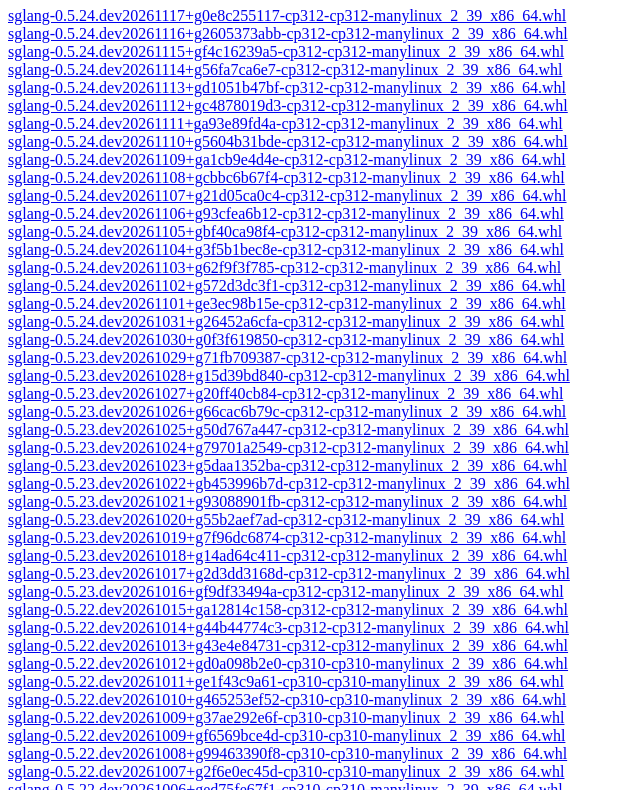
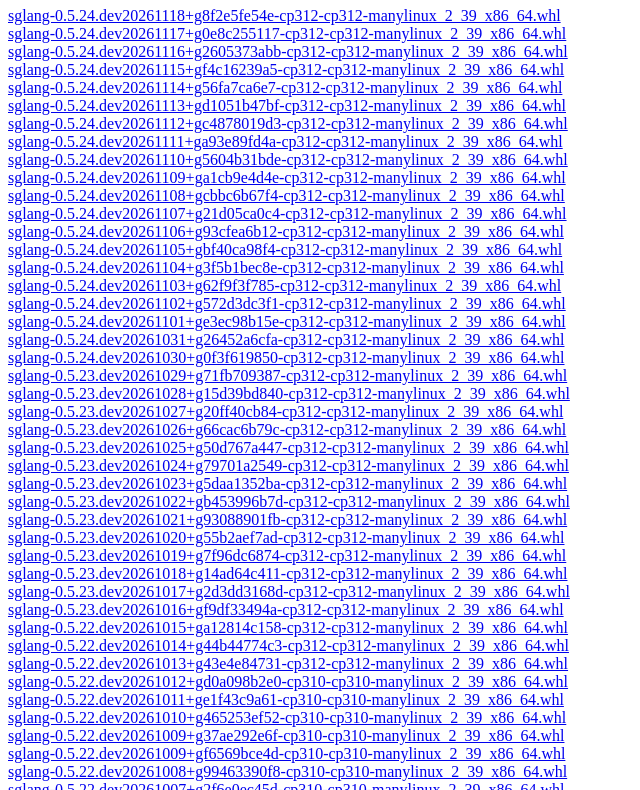
Before and after one commit to sgl-project/whl, a plain HTML site: page cu130/sglang/index.html in a window 1280 px wide. Shown: the part 73-863 px from the top of the page, without its empty margins (0-640 px from the left). Drawn offline with Linux system fonts and the light colour scheme.

Commit message:
Update cu130 nightly wheel index for commit 8f2e5fe54e

```diff
--- a/cu130/sglang/index.html
+++ b/cu130/sglang/index.html
@@ -1,5 +1,6 @@
 <!DOCTYPE html>
 <h1>SGLang Nightly Wheels (cu130)</h1>
+<a href="https://github.com/sgl-project/whl/releases/download/nightly-2026-11-18-8f2e5fe54e/sglang-0.5.24.dev20261118+g8f2e5fe54e-cp312-cp312-manylinux_2_39_x86_64.whl#sha256=61a3b7932a6dcdb45e311f65b759ad4a7162959ced876ff849ffb31f7e157a05">sglang-0.5.24.dev20261118+g8f2e5fe54e-cp312-cp312-manylinux_2_39_x86_64.whl</a><br>
 <a href="https://github.com/sgl-project/whl/releases/download/nightly-2026-11-17-0e8c255117/sglang-0.5.24.dev20261117+g0e8c255117-cp312-cp312-manylinux_2_39_x86_64.whl#sha256=4eecfa989153cfbcd477887a198fc0550b06531397fe960538d2d6fd6816c9be">sglang-0.5.24.dev20261117+g0e8c255117-cp312-cp312-manylinux_2_39_x86_64.whl</a><br>
 <a href="https://github.com/sgl-project/whl/releases/download/nightly-2026-11-16-2605373abb/sglang-0.5.24.dev20261116+g2605373abb-cp312-cp312-manylinux_2_39_x86_64.whl#sha256=4acb62133433d055d043141ba034c3f088a4d68fababa223ec9c30e074a7aea1">sglang-0.5.24.dev20261116+g2605373abb-cp312-cp312-manylinux_2_39_x86_64.whl</a><br>
 <a href="https://github.com/sgl-project/whl/releases/download/nightly-2026-11-15-f4c16239a5/sglang-0.5.24.dev20261115+gf4c16239a5-cp312-cp312-manylinux_2_39_x86_64.whl#sha256=54ef5f0122bb0a28fc675209a2881cc3ef7de82afed97be98a5200e0cf60f194">sglang-0.5.24.dev20261115+gf4c16239a5-cp312-cp312-manylinux_2_39_x86_64.whl</a><br>
```
